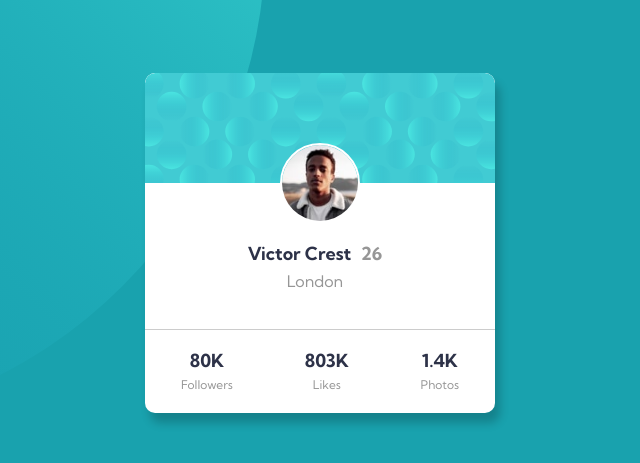
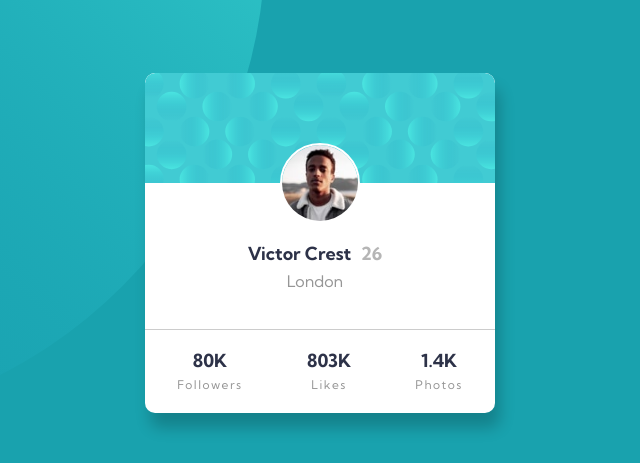
Before and after one commit to EYRAM565/frontend-mentor-challenge-1, a plain HTML site: page index.html in a window 1280 px wide. Shown: the part 157-620 px from the top of the page, 320-960 px from the left. Drawn offline with Linux system fonts and the light colour scheme.

Commit message:
first commit

```diff
--- a/style.css
+++ b/style.css
@@ -28,7 +28,7 @@ body {
 	grid-template-areas: 'image' 'text' 'stats';
 	background: #fff;
 	text-align: center;
-	box-shadow: 5px 10px 10px rgba(0, 0, 0, 0.2);
+	box-shadow: 5px 15px 15px rgba(0, 0, 0, 0.2);
 	border-radius: 10px;
 	overflow: hidden;
 }
@@ -63,7 +63,6 @@ body {
 	max-width: 90%;
 }
 
-.age,
 .city,
 .ops_stats {
 	color: hsl(0, 0%, 59%);
@@ -74,9 +73,12 @@ body {
 	font-size: 18px;
 	font-weight: 700;
 }
+
 .age {
 	font-size: 18px;
 	font-weight: 700;
+	color: hsl(0, 0%, 59%);
+	opacity: 0.7;
 }
 
 .card_stats {
@@ -90,12 +92,14 @@ body {
 
 .value {
 	margin-bottom: 5px;
+
 	color: hsl(229, 23%, 23%);
 	font-weight: 700;
 }
 
 .ops_stats {
 	font-size: 12px;
+	letter-spacing: 1.5px;
 }
 
 ul {
```
